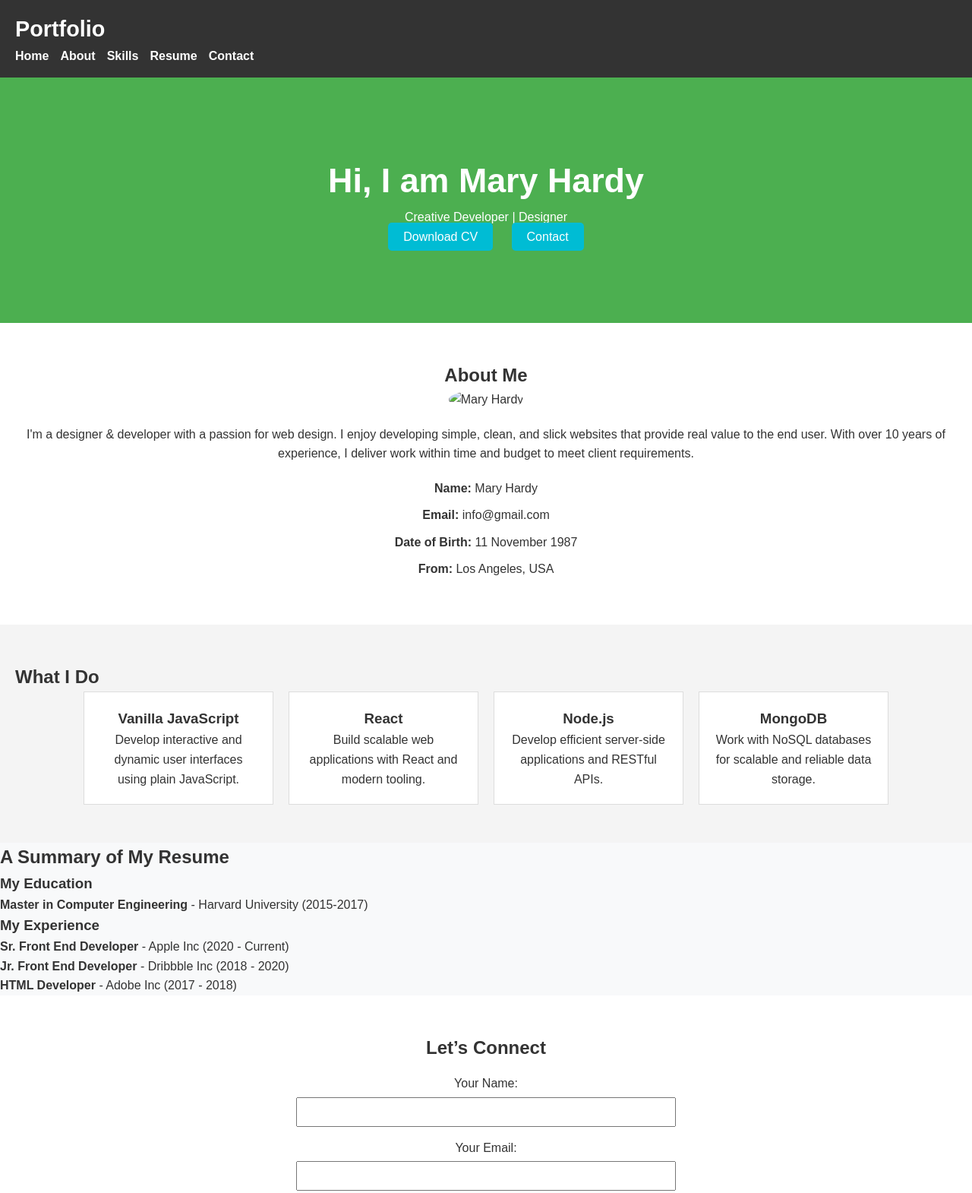
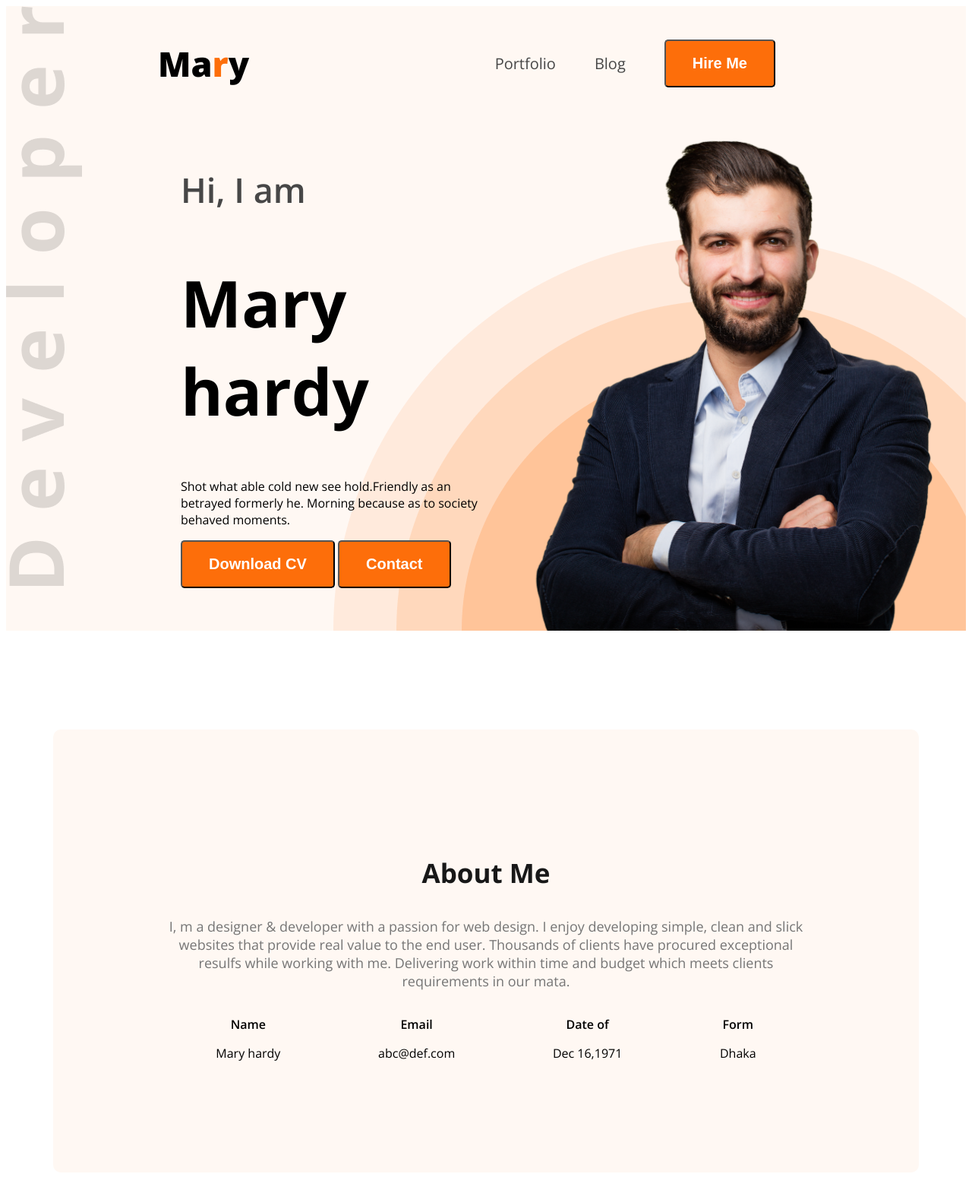
Before and after one commit to rafsan005/portfolio, a plain HTML site: page index.html in a window 1280 px wide. Shown: the top 1570 px of the page at 76% size. Drawn offline with nearby package versions, Linux system fonts and the light colour scheme; files that its build step writes are made by us from their sources.

Commit message:
small curaction

```diff
--- a/index.html
+++ b/index.html
@@ -1,4 +1,4 @@
-<!--<!DOCTYPE html>
+<!DOCTYPE html>
 <html lang="en">
 
 <head>
@@ -109,123 +109,4 @@
     </footer>
 </body>
 
-</html>-->
-<!DOCTYPE html>
-<html lang="en">
-<head>
-  <meta charset="UTF-8">
-  <meta name="viewport" content="width=device-width, initial-scale=1.0">
-  <title>Mary Hardy - Portfolio</title>
-  <link rel="stylesheet" href="portfolio.css">
-</head>
-<body>
-  <!-- Header Section -->
-  <header>
-    <nav>
-      <div class="logo">Portfolio</div>
-      <ul>
-        <li><a href="#hero">Home</a></li>
-        <li><a href="#about">About</a></li>
-        <li><a href="#skills">Skills</a></li>
-        <li><a href="#resume">Resume</a></li>
-        <li><a href="#contact">Contact</a></li>
-      </ul>
-    </nav>
-  </header>
-
-  <!-- Hero Section -->
-  <section id="hero">
-    <div class="hero-content">
-      <h1>Hi, I am Mary Hardy</h1>
-      <p>Creative Developer | Designer</p>
-      <a href="CV.pdf" class="btn" download>Download CV</a>
-      <a href="#contact" class="btn">Contact</a>
-    </div>
-  </section>
-
-  <!-- About Me Section -->
-  <section id="about">
-    <h2>About Me</h2>
-    <div class="about-container">
-      <img src="images/profile.jpg" alt="Mary Hardy">
-      <p>
-        I'm a designer & developer with a passion for web design. I enjoy developing simple, clean,
-        and slick websites that provide real value to the end user. With over 10 years of experience,
-        I deliver work within time and budget to meet client requirements.
-      </p>
-    </div>
-    <ul class="personal-info">
-      <li><strong>Name:</strong> Mary Hardy</li>
-      <li><strong>Email:</strong> info@gmail.com</li>
-      <li><strong>Date of Birth:</strong> 11 November 1987</li>
-      <li><strong>From:</strong> Los Angeles, USA</li>
-    </ul>
-  </section>
-
-  <!-- Skills Section -->
-  <section id="skills">
-    <h2>What I Do</h2>
-    <div class="skills-grid">
-      <div class="skill">
-        <h3>Vanilla JavaScript</h3>
-        <p>Develop interactive and dynamic user interfaces using plain JavaScript.</p>
-      </div>
-      <div class="skill">
-        <h3>React</h3>
-        <p>Build scalable web applications with React and modern tooling.</p>
-      </div>
-      <div class="skill">
-        <h3>Node.js</h3>
-        <p>Develop efficient server-side applications and RESTful APIs.</p>
-      </div>
-      <div class="skill">
-        <h3>MongoDB</h3>
-        <p>Work with NoSQL databases for scalable and reliable data storage.</p>
-      </div>
-    </div>
-  </section>
-
-  <!-- Resume Section -->
-  <section id="resume">
-    <h2>A Summary of My Resume</h2>
-    <div class="resume-container">
-      <div class="education">
-        <h3>My Education</h3>
-        <ul>
-          <li><strong>Master in Computer Engineering</strong> - Harvard University (2015-2017)</li>
-        </ul>
-      </div>
-      <div class="experience">
-        <h3>My Experience</h3>
-        <ul>
-          <li><strong>Sr. Front End Developer</strong> - Apple Inc (2020 - Current)</li>
-          <li><strong>Jr. Front End Developer</strong> - Dribbble Inc (2018 - 2020)</li>
-          <li><strong>HTML Developer</strong> - Adobe Inc (2017 - 2018)</li>
-        </ul>
-      </div>
-    </div>
-  </section>
-
-  <!-- Contact Section -->
-  <section id="contact">
-    <h2>Let’s Connect</h2>
-    <form action="#" method="POST">
-      <label for="name">Your Name:</label>
-      <input type="text" id="name" name="name" required>
-
-      <label for="email">Your Email:</label>
-      <input type="email" id="email" name="email" required>
-
-      <label for="message">Message:</label>
-      <textarea id="message" name="message" rows="5" required></textarea>
-
-      <button type="submit">Submit</button>
-    </form>
-  </section>
-
-  <!-- Footer Section -->
-  <footer>
-    <p>&copy; 2023 Mary Hardy. All rights reserved.</p>
-  </footer>
-</body>
 </html>
--- a/styel/portfolio.css
+++ b/styel/portfolio.css
@@ -1,4 +1,4 @@
-/*.open-sans-normal {
+.open-sans-normal {
   font-family: "Open Sans", sans-serif;
   font-optical-sizing: auto;
   font-style: normal;
@@ -7,7 +7,7 @@
 }
 
 /*shared style*/
-/*.secondary-bg{
+.secondary-bg{
   background-color: #fff8f3;
 }
 .text-primary {
@@ -42,7 +42,7 @@
 }
 
 /* header*/
-/*.header {
+.header {
   background-image: url("../images/developer.png"), url(../images/header_bg.png);
   background-repeat: no-repeat;
   background-position: top left,bottom right;
@@ -51,7 +51,7 @@
 
 
 /* nav styles */
-/*nav {
+nav {
   display: flex;
   align-items: center;
   justify-content: space-between;
@@ -79,7 +79,7 @@ nav ul {
 }
 
 /* banne styles*/
-/*.banner {
+.banner {
   display: flex;
   justify-content: space-between;
   margin: 0 35px 0 230px;
@@ -105,13 +105,13 @@ nav ul {
   width: 580px;
 }
 /* main style*/
-/*main{
+main{
   max-width: 1140px;
   margin: 0 auto;
 }
 
 /* about styls*/
-/*.about{
+.about{
   border-radius: 10px;
   padding: 130px 150px;
   text-align: center;
@@ -125,7 +125,7 @@ nav ul {
   font-weight: 600;
 }
 /* skills section style*/
-/*.skills-container{
+.skills-container{
   display: flex;
   gap: 24px;
 }
@@ -133,159 +133,3 @@ nav ul {
   padding: 30px;
   box-shadow: 0px 6px 50px 0px rgba(0, 0, 0,0.06);
 }
-  /* General Reset */
-/* General Reset */
-* {
-  margin: 0;
-  padding: 0;
-  box-sizing: border-box;
-}
-
-body {
-  font-family: 'Arial', sans-serif;
-  color: #333;
-  background: #f8f9fa;
-  line-height: 1.6;
-}
-
-header {
-  background: #333;
-  color: white;
-  padding: 15px 20px;
-  display: flex;
-  justify-content: space-between;
-  align-items: center;
-}
-
-header .logo {
-  font-size: 1.8rem;
-  font-weight: bold;
-}
-
-header ul {
-  display: flex;
-  list-style: none;
-  gap: 15px;
-}
-
-header ul li a {
-  color: white;
-  text-decoration: none;
-  font-weight: 600;
-}
-
-header ul li a:hover {
-  color: #00bcd4;
-}
-
-/* Hero Section */
-#hero {
-  text-align: center;
-  padding: 100px 20px;
-  background: #4CAF50;
-  color: white;
-}
-
-#hero h1 {
-  font-size: 2.8rem;
-}
-
-#hero .btn {
-  padding: 10px 20px;
-  background: #00bcd4;
-  color: white;
-  text-decoration: none;
-  border-radius: 5px;
-  margin: 10px;
-}
-
-#hero .btn:hover {
-  background: #0088cc;
-}
-
-/* About Section */
-#about {
-  padding: 50px 20px;
-  background: white;
-  text-align: center;
-}
-
-#about img {
-  max-width: 150px;
-  border-radius: 50%;
-  margin-bottom: 20px;
-}
-
-.personal-info {
-  list-style: none;
-  margin-top: 20px;
-}
-
-.personal-info li {
-  margin-bottom: 10px;
-}
-
-/* Skills Section */
-#skills {
-  padding: 50px 20px;
-  background: #f4f4f4;
-}
-
-.skills-grid {
-  display: flex;
-  justify-content: center;
-  flex-wrap: wrap;
-  gap: 20px;
-}
-
-.skill {
-  background: white;
-  padding: 20px;
-  border: 1px solid #ddd;
-  text-align: center;
-  width: 250px;
-}
-
-/* Contact Section */
-#contact {
-  padding: 50px 20px;
-  background: white;
-  text-align: center;
-}
-
-form {
-  max-width: 500px;
-  margin: 0 auto;
-}
-
-form label {
-  display: block;
-  margin-top: 15px;
-}
-
-form input, form textarea {
-  width: 100%;
-  padding: 10px;
-  margin-top: 5px;
-}
-
-form button {
-  margin-top: 15px;
-  padding: 10px 20px;
-  background: #333;
-  color: white;
-  border: none;
-  cursor: pointer;
-}
-
-form button:hover {
-  background: #00bcd4;
-}
-
-/* Footer Section */
-footer {
-  text-align: center;
-  padding: 10px;
-  background: #333;
-  color: white;
-}
```
